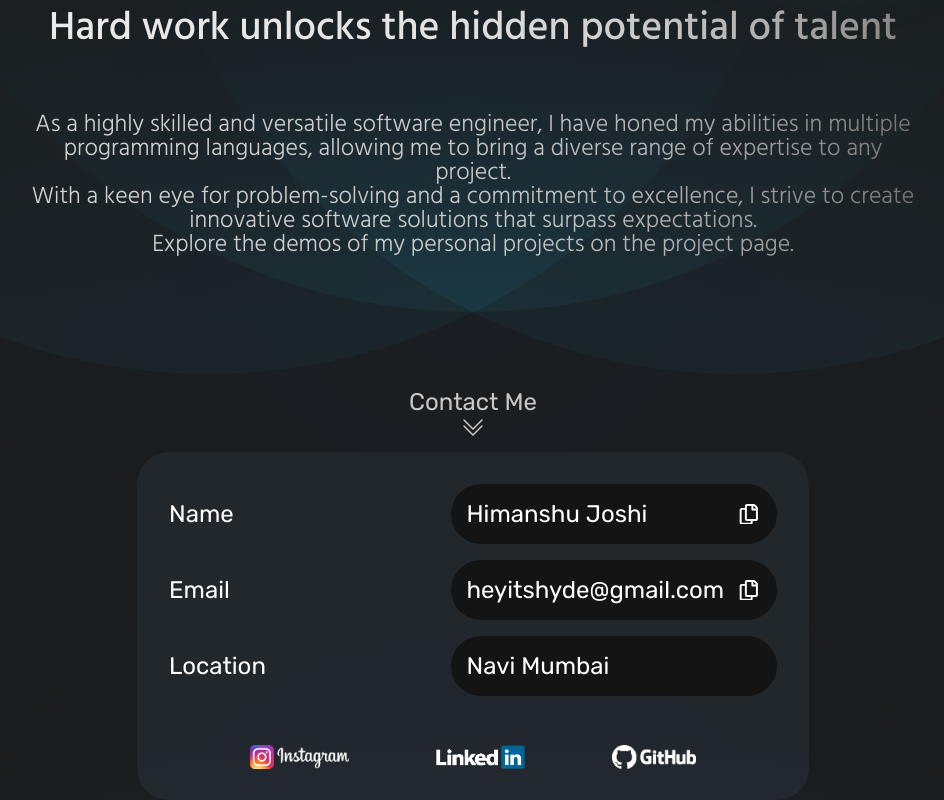
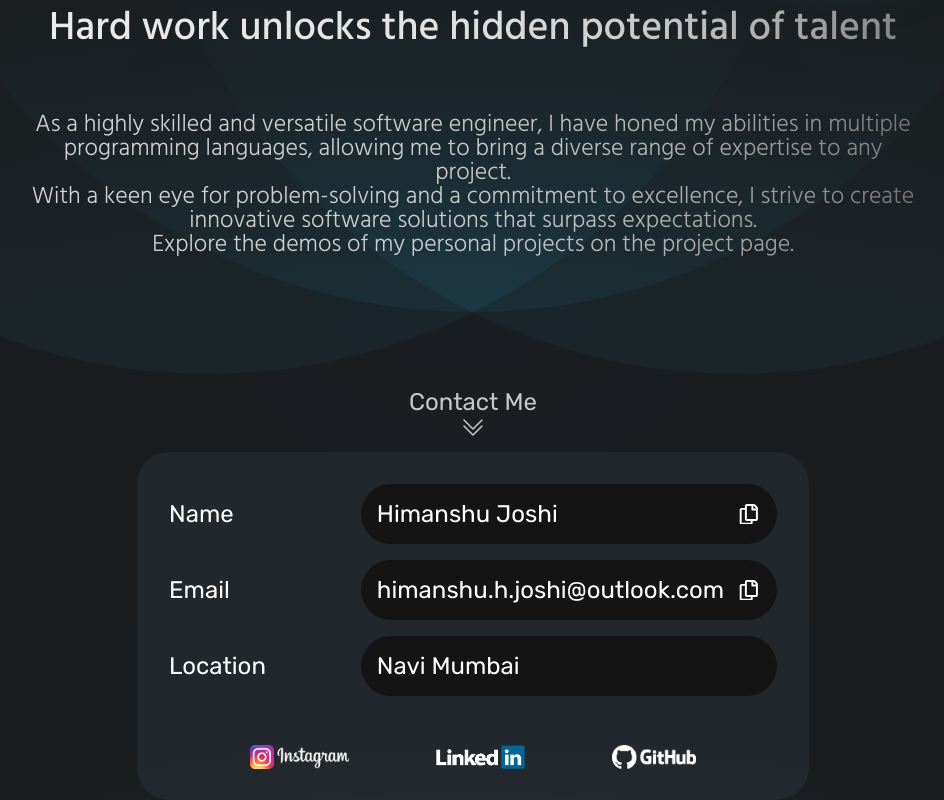
Before and after one commit to ItsHyde-dev/Web-Portfolio, a React (Create React App) app: page / in a window 1280 px wide. Shown: the part 348-1148 px from the top of the page, without its empty margins (167-1111 px from the left). Built offline with nearby package versions, Linux system fonts and the light colour scheme; a web font is replaced by a local one.

Commit message:
changed email and resume

```diff
--- a/src/components/contact-page/contact-page.tsx
+++ b/src/components/contact-page/contact-page.tsx
@@ -23,7 +23,7 @@ export function ContactInformation(ref: any) {
                 <div className={styles.info_desc} >Name</div>
                 <div className={styles.info_text}>Himanshu Joshi <FaRegCopy onClick={copyName} /></div>
                 <div className={styles.info_desc}>Email</div>
-                <div className={styles.info_text}>heyitshyde@gmail.com <FaRegCopy onClick={copyEmail} /></div>
+                <div className={styles.info_text}>himanshu.h.joshi@outlook.com <FaRegCopy onClick={copyEmail} /></div>
                 <div className={styles.info_desc}>Location</div>
                 <div className={styles.info_text}>Navi Mumbai</div>
                 <div className={styles.social_media_container}>
```
Also changed, not shown: 1 other file (tests, documents, lock files or other folders).
